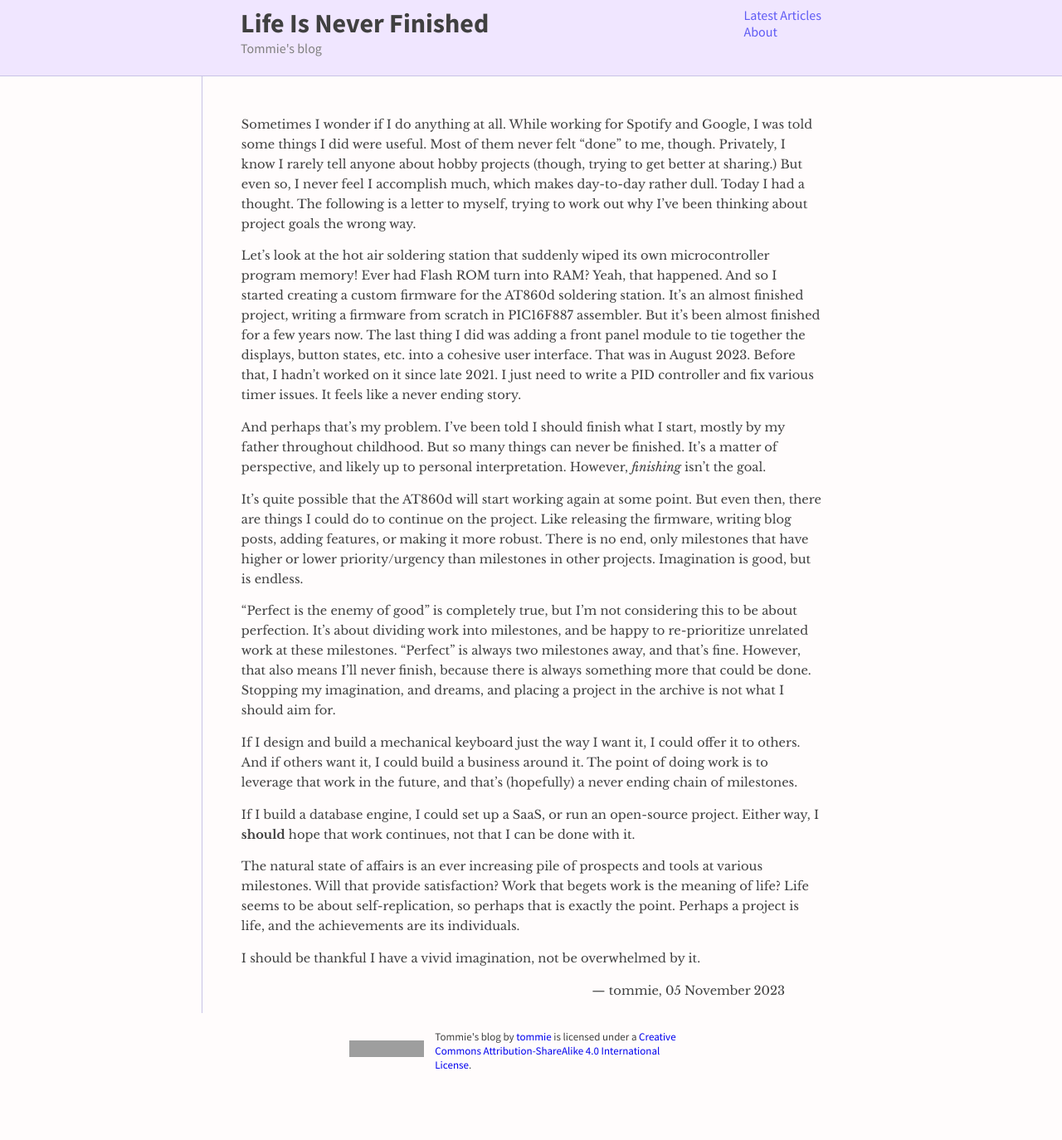
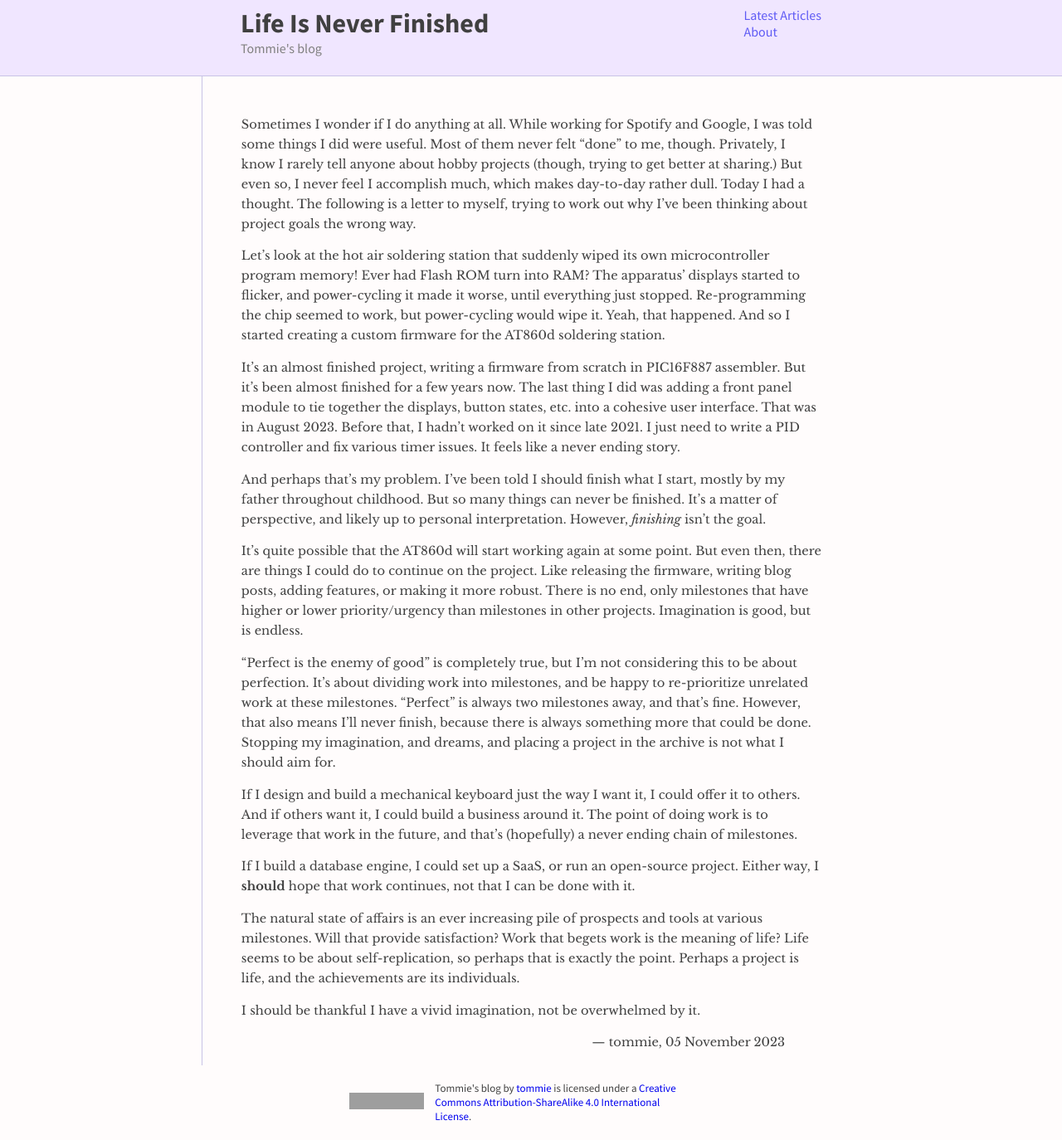
Before and after one commit to tommie/tommie.github.io, a Jekyll site: the page built from _posts/2023-11-05-finishing.md, in a window 1280 px wide. Shown: the whole page at 83% size. Built offline with Jekyll 4.4.1, drawn with Linux system fonts in a browser that asks for light colours; before the commit the page ends 1311 px from its top, so only the background shows below that; grey boxes are pictures that could not be loaded.

Commit message:
Adds a deeper explanation of the  AT860d problem.

```diff
--- a/_posts/2023-11-05-finishing.md
+++ b/_posts/2023-11-05-finishing.md
@@ -13,8 +13,11 @@ The following is a letter to myself, trying to work out why I've been thinking a
 
 Let's look at the hot air soldering station that suddenly wiped its own microcontroller program memory!
 Ever had Flash ROM turn into RAM?
+The apparatus' displays started to flicker, and power-cycling it made it worse, until everything just stopped.
+Re-programming the chip seemed to work, but power-cycling would wipe it.
 Yeah, that happened.
 And so I started creating a custom firmware for the AT860d soldering station.
+
 It's an almost finished project, writing a firmware from scratch in PIC16F887 assembler.
 But it's been almost finished for a few years now.
 The last thing I did was adding a front panel module to tie together the displays, button states, etc. into a cohesive user interface.
```
